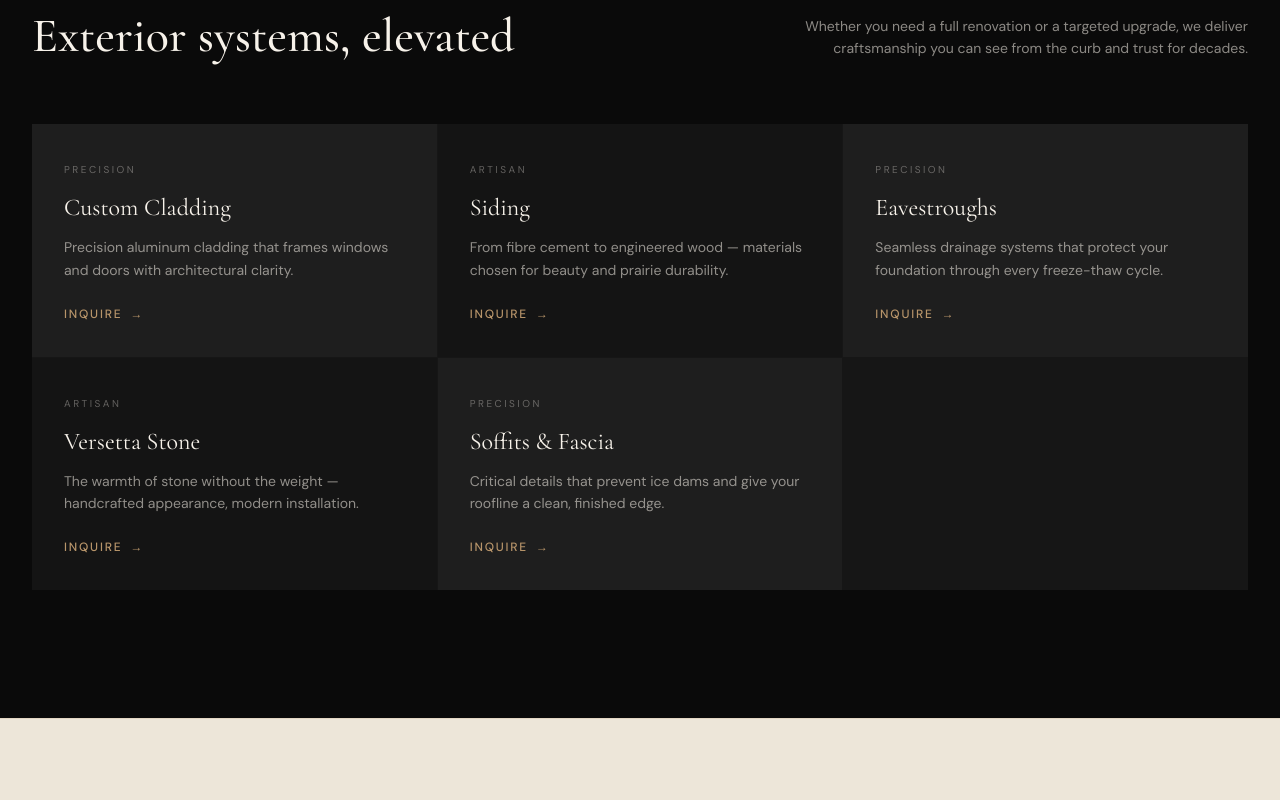
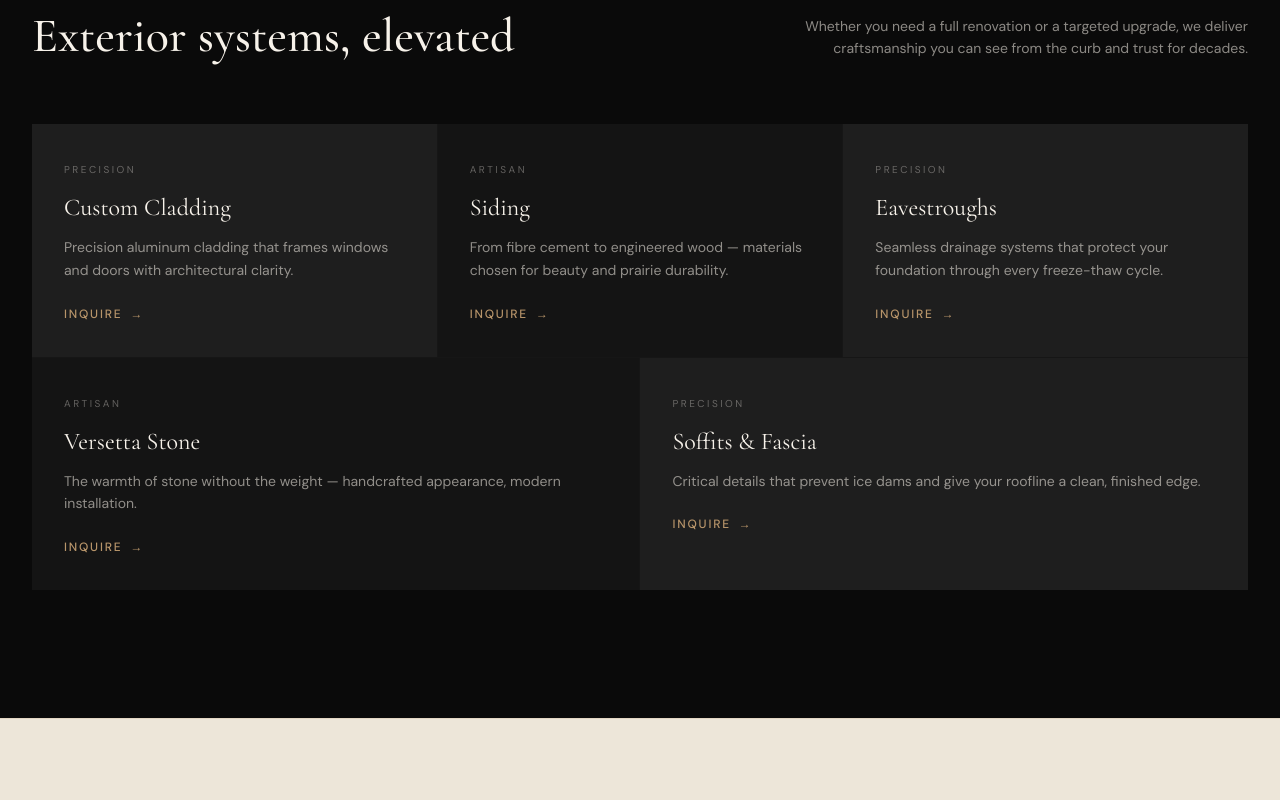
Before and after one commit to IanLamb04/prairie-select, a React (Vite) app: page / in a window 1280 px wide. Shown: the part 1740-2540 px from the top of the page. Built offline with nearby package versions, Linux system fonts and the light colour scheme.

Commit message:
Added custom grid layout with composer.

```diff
--- a/src/components/Brands.tsx
+++ b/src/components/Brands.tsx
@@ -1,3 +1,5 @@
+import { balancedGridCols, balancedGridSpan } from '../utils/grid'
+
 const brands = [
   'James Hardie',
   'LP SmartSide',
@@ -24,11 +26,11 @@ export default function Brands() {
         <p className="mb-10 text-center text-xs font-medium uppercase tracking-[0.3em] text-brass-light">
           Trusted brands we carry
         </p>
-        <div className="grid grid-cols-2 sm:grid-cols-4">
-          {brands.map((brand) => (
+        <div className={`grid ${balancedGridCols(2)} ${balancedGridCols(4, 'sm')}`}>
+          {brands.map((brand, i) => (
             <div
               key={brand}
-              className="border border-cream/20 flex items-center justify-center px-4 py-8 transition-colors hover:border-cream/40 hover:bg-cream/5"
+              className={`border border-cream/20 flex items-center justify-center px-4 py-8 transition-colors hover:border-cream/40 hover:bg-cream/5 ${balancedGridSpan(i, brands.length, 2)} ${balancedGridSpan(i, brands.length, 4, 'sm')}`}
             >
               <span className="text-center text-xs font-medium uppercase tracking-[0.15em] text-cream transition-colors">
                 {brand}
--- a/src/components/ServiceAreas.tsx
+++ b/src/components/ServiceAreas.tsx
@@ -1,3 +1,5 @@
+import { balancedGridCols, balancedGridFullSpan, balancedGridSpan } from '../utils/grid'
+
 const areas = [
   'Winnipeg',
   'Selkirk',
@@ -30,16 +32,20 @@ export default function ServiceAreas() {
             </p>
           </div>
 
-          <div className="glass-panel-warm metal-border grid grid-cols-2 gap-px bg-white/5 p-px sm:grid-cols-3">
-            {areas.map((area) => (
+          <div
+            className={`glass-panel-warm metal-border grid gap-px bg-white/5 p-px ${balancedGridCols(2)} ${balancedGridCols(3, 'sm')}`}
+          >
+            {areas.map((area, i) => (
               <div
                 key={area}
-                className="bg-charcoal/80 px-4 py-5 text-center text-sm text-cream/70 transition-colors hover:bg-steel/80 hover:text-brass-light"
+                className={`bg-charcoal/80 px-4 py-5 text-center text-sm text-cream/70 transition-colors hover:bg-steel/80 hover:text-brass-light ${balancedGridSpan(i, areas.length, 2)} ${balancedGridSpan(i, areas.length, 3, 'sm')}`}
               >
                 {area}
               </div>
             ))}
-            <div className="col-span-2 flex items-center justify-center bg-charcoal/60 px-4 py-5 text-sm text-cream/45 sm:col-span-3">
+            <div
+              className={`flex items-center justify-center bg-charcoal/60 px-4 py-5 text-sm text-cream/45 ${balancedGridFullSpan(2)} ${balancedGridFullSpan(3, 'sm')}`}
+            >
               & more surrounding communities
             </div>
           </div>
--- a/src/components/Services.tsx
+++ b/src/components/Services.tsx
@@ -1,3 +1,5 @@
+import { balancedGridCols, balancedGridSpan } from '../utils/grid'
+
 const services = [
   {
     title: 'Custom Cladding',
@@ -50,11 +52,13 @@ export default function Services() {
           </p>
         </div>
 
-        <div className="mt-16 grid gap-px bg-white/5 sm:grid-cols-2 lg:grid-cols-3">
-          {services.map((service) => (
+        <div
+          className={`mt-16 grid gap-px bg-white/5 ${balancedGridCols(2, 'sm')} ${balancedGridCols(3, 'lg')}`}
+        >
+          {services.map((service, i) => (
             <article
               key={service.title}
-              className={`group relative overflow-hidden p-8 transition-colors ${
+              className={`group relative overflow-hidden p-8 transition-colors ${balancedGridSpan(i, services.length, 2, 'sm')} ${balancedGridSpan(i, services.length, 3, 'lg')} ${
                 service.accent === 'wood'
                   ? 'bg-charcoal hover:bg-oak/20'
                   : 'bg-steel hover:bg-graphite'
--- a/src/components/Testimonials.tsx
+++ b/src/components/Testimonials.tsx
@@ -1,3 +1,5 @@
+import { balancedGridCols, balancedGridSpan } from '../utils/grid'
+
 const testimonials = [
   {
     quote:
@@ -32,11 +34,11 @@ export default function Testimonials() {
           </h2>
         </div>
 
-        <div className="mt-16 grid gap-6 lg:grid-cols-3">
+        <div className={`mt-16 grid gap-6 ${balancedGridCols(3, 'lg')}`}>
           {testimonials.map((t, i) => (
             <figure
               key={t.author}
-              className={`metal-border flex flex-col justify-between p-8 ${
+              className={`metal-border flex flex-col justify-between p-8 ${balancedGridSpan(i, testimonials.length, 3, 'lg')} ${
                 i === 1 ? 'glass-panel lg:-mt-4 lg:mb-4' : 'bg-steel/50'
               }`}
             >
--- /dev/null
+++ b/src/utils/grid.ts
@@ -0,0 +1,53 @@
+/** Tailwind col-span classes keyed by track count (must be static for JIT). */
+const COL_SPAN: Record<number, Record<string, string>> = {
+  2: { '': 'col-span-2', sm: 'sm:col-span-2', lg: 'lg:col-span-2' },
+  3: { '': 'col-span-3', sm: 'sm:col-span-3', lg: 'lg:col-span-3' },
+  4: { '': 'col-span-4', sm: 'sm:col-span-4', lg: 'lg:col-span-4' },
+  6: { '': 'col-span-6', sm: 'sm:col-span-6', lg: 'lg:col-span-6' },
+  8: { '': 'col-span-8', sm: 'sm:col-span-8', lg: 'lg:col-span-8' },
+}
+
+/** Tailwind grid-cols classes keyed by track count (must be static for JIT). */
+const GRID_COLS: Record<number, Record<string, string>> = {
+  4: { '': 'grid-cols-4', sm: 'sm:grid-cols-4', lg: 'lg:grid-cols-4' },
+  6: { '': 'grid-cols-6', sm: 'sm:grid-cols-6', lg: 'lg:grid-cols-6' },
+  8: { '': 'grid-cols-8', sm: 'sm:grid-cols-8', lg: 'lg:grid-cols-8' },
+}
+
+function spanClass(tracks: number, breakpoint = ''): string {
+  return COL_SPAN[tracks]?.[breakpoint] ?? COL_SPAN[2][breakpoint]
+}
+
+/**
+ * Grid column count using 2× tracks so incomplete last rows can split evenly
+ * (e.g. 2 items in a 3-col grid each span 3 of 6 tracks = half the row).
+ */
+export function balancedGridCols(columns: number, breakpoint = ''): string {
+  const tracks = columns * 2
+  return GRID_COLS[tracks]?.[breakpoint] ?? ''
+}
+
+/** Col-span for one item in a balanced grid. */
+export function balancedGridSpan(
+  index: number,
+  total: number,
+  columns: number,
+  breakpoint = '',
+): string {
+  const tracks = columns * 2
+  const remainder = total % columns
+  const unitSpan = 2
+
+  if (remainder === 2 && index >= total - 2) {
+    return spanClass(tracks / 2, breakpoint)
+  }
+  if (remainder === 1 && index === total - 1) {
+    return spanClass(tracks, breakpoint)
+  }
+  return spanClass(unitSpan, breakpoint)
+}
+
+/** Full-width span for a balanced grid row (footers, CTAs, etc.). */
+export function balancedGridFullSpan(columns: number, breakpoint = ''): string {
+  return spanClass(columns * 2, breakpoint)
+}
```
